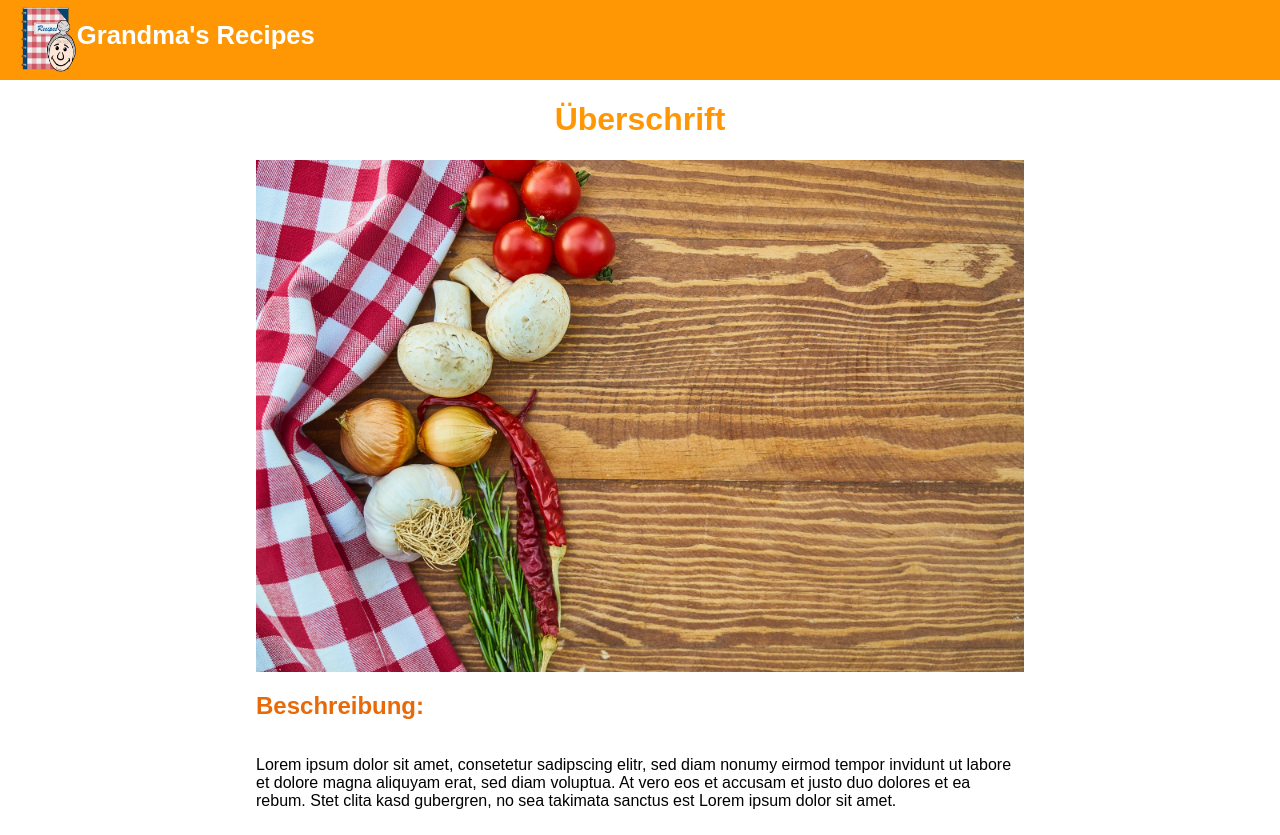
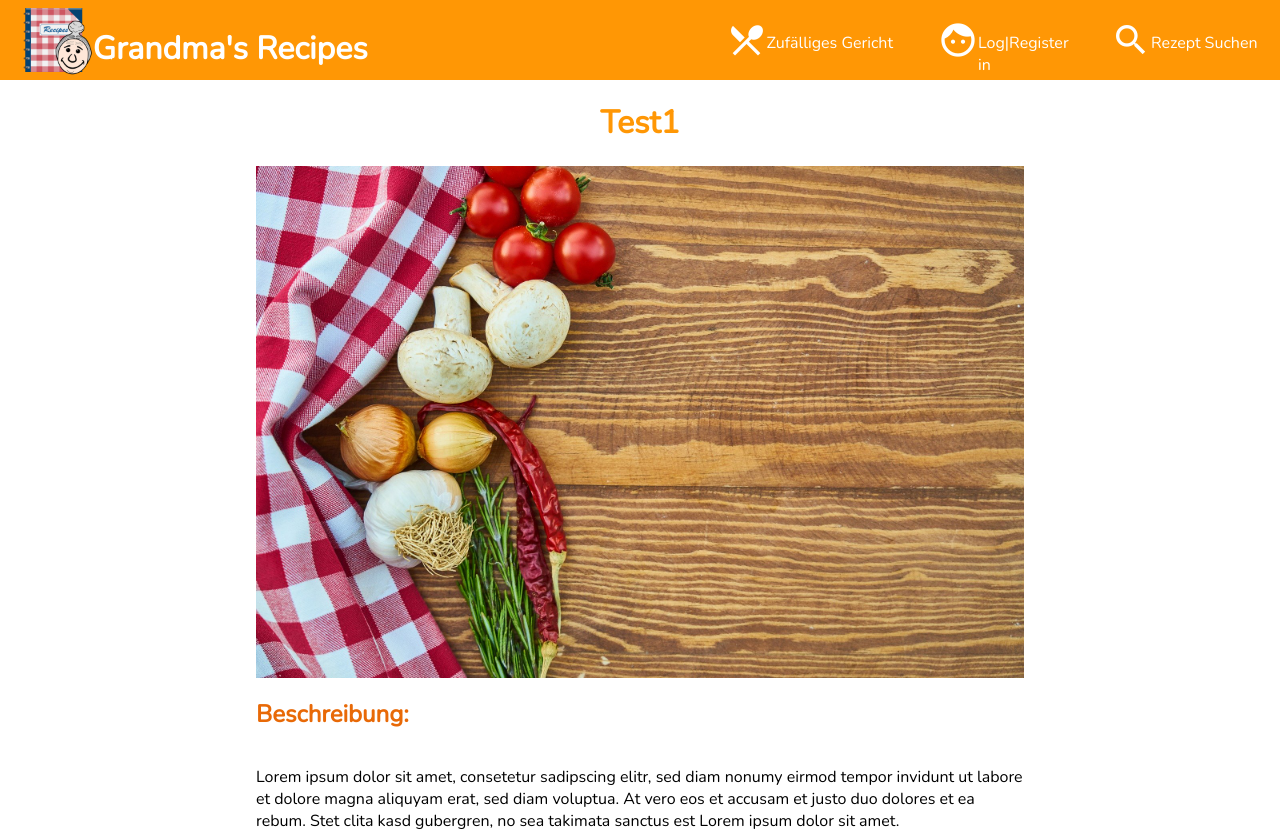
Before and after one commit to GrandmasRecipes/GrandmasRecipes.github.io, a plain HTML site: page recipes.html in a window 1280 px wide. Shown: the top 835 px of the page. Drawn offline with nearby package versions, Linux system fonts and the light colour scheme.

Commit message:
Test2 der Webseite

```diff
--- a/ExterneDatei.js
+++ b/ExterneDatei.js
@@ -1,26 +1,27 @@
 
 //===================================================Rezepte Array==========================================================
-let rezept0 = {
-	headline: 'Index0',
-	src: 'img/Tomato2.jpg',
-	description: 'Index0 Beschreibung',
-	ingridients: 'Wasser, Mehl',
-	making: 'Index0 Making'
+let RecipesArray = [
+	{
+		"headline": "Test1",
+		"src": "Test1",
+		"description": "Test1",
+		"ingredients": "Test1",
+		"making": "Test1"
+	},
+	{
+		"headline": "Test2",
+		"src": "Test2",
+		"description": "Test2",
+		"ingredients": "Test2",
+		"making": "Test2"
+	},
+]
+
+function RandomDish() {
+	window.name = "" + getRndInteger(0, RecipesArray.length - 1);
 }
 
-let rezept1 = {
-	headline: 'Hallo2',
-	src: 'img/logo.png',
-	description: 'TestTestBeschreibung2',
-	ingridients: 'Wasser, Mehl2',
-	making: 'TestTestZubereitung2'
-}
 
-let array = [rezept0, rezept1];
-
-
-
-/**
 function saveRecipeIndex(string) {
 	window.name = string;
 }
@@ -28,7 +29,9 @@ function saveRecipeIndex(string) {
 function loadRecipe() {
 	let index = Number(window.name);
 
-	document.getElementById('headline').innerHTML = array[index].headline;
-	document.getElementById('image').src = array[index].src;
+	document.getElementById('headline').innerHTML = RecipesArray[index].headline;
 }
-**/
+
+function getRndInteger(min, max) {
+  return Math.floor(Math.random() * (max - min + 1) ) + min;
+}
--- a/recipes.html
+++ b/recipes.html
@@ -7,18 +7,33 @@
 		<link rel="icon" href="img/Logo.png" type="image/png" sizes="16x16">
         <meta name="description" content="Beschreibung als Text hier">
 		<link rel="stylesheet" type="text/css" href="style.css">
+		<link href="https://fonts.googleapis.com/css?family=Nunito&display=swap" rel="stylesheet">
+		<link rel="stylesheet" href="https://fonts.googleapis.com/icon?family=Material+Icons">
 	</head>
 	<body onload="loadRecipe()">
 
+		<!-- Navigation -->
 		<nav>
 			<a href="index.html">
-			<img src="img/Logo.png" alt="Logo">
-			<h1>Grandma's Recipes</h1>
+				<div id="navLogo">
+					<img src="img/Logo.png" alt="Logo">
+					<h1>Grandma's Recipes</h1>
+				</div>
 			</a>
+			<div id="LinksWrapper">
+				<a href="recipes.html" id="NavSearch" onclick="RandomDish()"><i class="material-icons" style="font-size: 5vh; color: #fff;">restaurant_menu</i><p>Zufälliges Gericht</p></a>
+				<div id="LogInRegisterWrapper">
+					<i class="material-icons" style="font-size: 5vh; color: #fff;">face</i>
+					<a href="login.html" class="LogInRegister">Log in </a>
+					<p class="LogInRegister"> | </p>
+					<a href="register.html" class="LogInRegister"> Register</a>
+				</div>
+				<a href="search.html" id="NavSearch"><i class="material-icons" style="font-size: 5vh; color: #fff;">search</i><p>Rezept Suchen</p></a>
+			</div>
 		</nav>
 
 		<content>
-			<h1 id="headline">Überschrift</h1>
+			<h1 id="headline"></h1>
 			<img src="img/Tomato2.jpg" id="image" alt="Recipe">
 			<h2 id="secondHeadline">Beschreibung:</h2>
 			<p id="description">
--- a/style.css
+++ b/style.css
@@ -34,23 +34,75 @@ nav {
 
 	display: flex;
 	flex-direction: row;
+	justify-content: space-between;
 }
 
 nav img {
-	width: 5vw;
-	height: auto;
+	height: 10vh;
+	width: auto;
 	margin-left: 1vw;
 }
 
-nav a {
+#navLogo{
 	display: flex;
 	flex-direction: row;
 }
 
 nav h1 {
 	color: #fff;
-	font-size: 2vw;
+	font-size: 4vh;
 }
+
+#LinksWrapper i {
+	margin-top: 2.5vh;
+}
+
+#NavSearch {
+	display: flex;
+	flex-direction: row;
+}
+
+#NavSearch p {
+	font-size: 2vh;
+	color: #fff;
+	margin-top: 4vh;
+}
+
+.LogInRegister {
+	color: #fff;
+	font-size: 2vh;
+	margin-top: 4vh;
+}
+
+#LinksWrapper {
+	width: 45vw;
+	height: 10vh;
+
+	display: flex;
+	flex-direction: row;
+	justify-content: space-around;
+}
+
+#LogInRegisterWrapper {
+	width: 10vw;
+	height: 10vh;
+
+	display: flex;
+	flex-direction: row;
+	justify-content: space-around;
+}
+
+.LogInRegister:hover {
+	color: #dddddd;
+}
+
+#NavSearch p:hover {
+	font-size: 2vh;
+	color: #dddddd;
+	margin-top: 4vh:
+}
+
+
 
 /**-------------------------------------------------------------------------------------------------------Home----------------------------------------------------------**/
 
@@ -139,7 +191,7 @@ footer #footerHeadline {
 footer #footerHeadline p {
 	color: #fff;
 	margin: 0;
-	font-size: 2vw;
+	font-size: 4vh;
 }
 
 
@@ -185,6 +237,9 @@ content #image {
 	height: 5vh;
 	margin-left: 48vw;
 	margin-top: 2vw;
+	border-style: solid;
+	border-width: 0.3vw;
+	border-radius: 20px;
 	border-color: #ff9705;
 	padding-left: 0.5vw;
 }
```
Also changed, not shown: index.html (+15 -2 lines), login.html (+15 -2 lines), register.html (+15 -2 lines).
